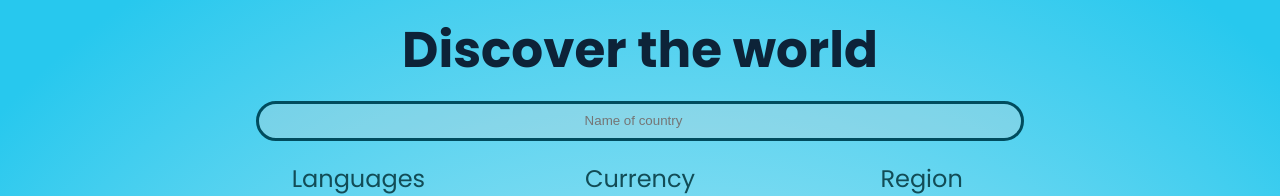
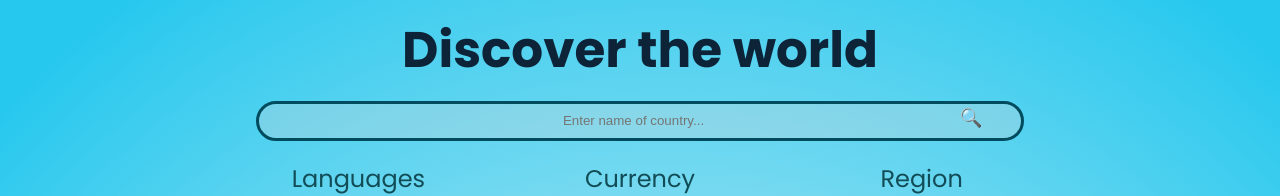
Before and after one commit to untalinfo/discover-world, a React (Create React App) app: page /home in a window 1280 px wide. Shown: the top 196 px of the page. Built offline with nearby package versions, Linux system fonts and the light colour scheme.

Commit message:
se cambia el componente por un formulario y se cambian estilos del input, se agrega icono de lupa

```diff
--- a/src/components/SearchBar.tsx
+++ b/src/components/SearchBar.tsx
@@ -2,14 +2,15 @@ import React from 'react'
 import styled from 'styled-components'
 
 
-const Search = styled.div`
+const Search = styled.form`
     width: 60vw;
     height: 4.0rem;
     margin: 1% auto;
-    /* padding: 0 2%; */
     border-radius: 40px;
     border: solid 3px #004c5e;
     background-color: rgba(216, 216, 216, 0.3);
+    display: flex;
+
 
     input {
         border: none;
@@ -19,13 +20,27 @@ const Search = styled.div`
         background-color: rgba(216, 216, 216, 0);
         padding: 0 1%;
         text-align: center;
+        outline: none;
+    }
+
+    .searchIcon {
+        width: 2%;
+        height: auto;
+        font-size: 1.8rem;
+        position: absolute;
+        left: 75%;
+        top: auto;
+        bottom: auto;
+        right: 0;
+        float: left;
     }
 `
 
 function SearchBar() {
     return (
         <Search >
-            <input type="search" placeholder="Name of country"/>
+            <input type="search" placeholder="Enter name of country..."/>
+            <div className="searchIcon">🔍 </div>
         </Search>
     )
 }
```
